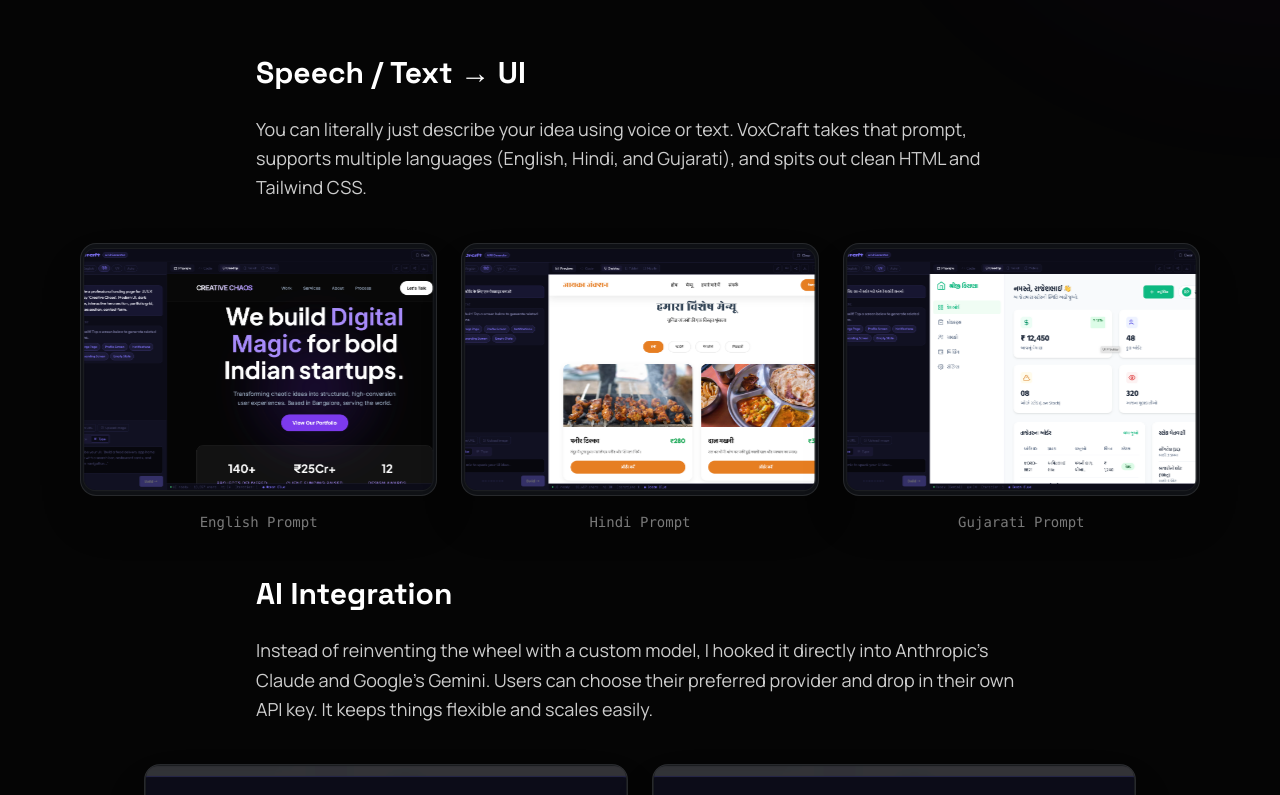
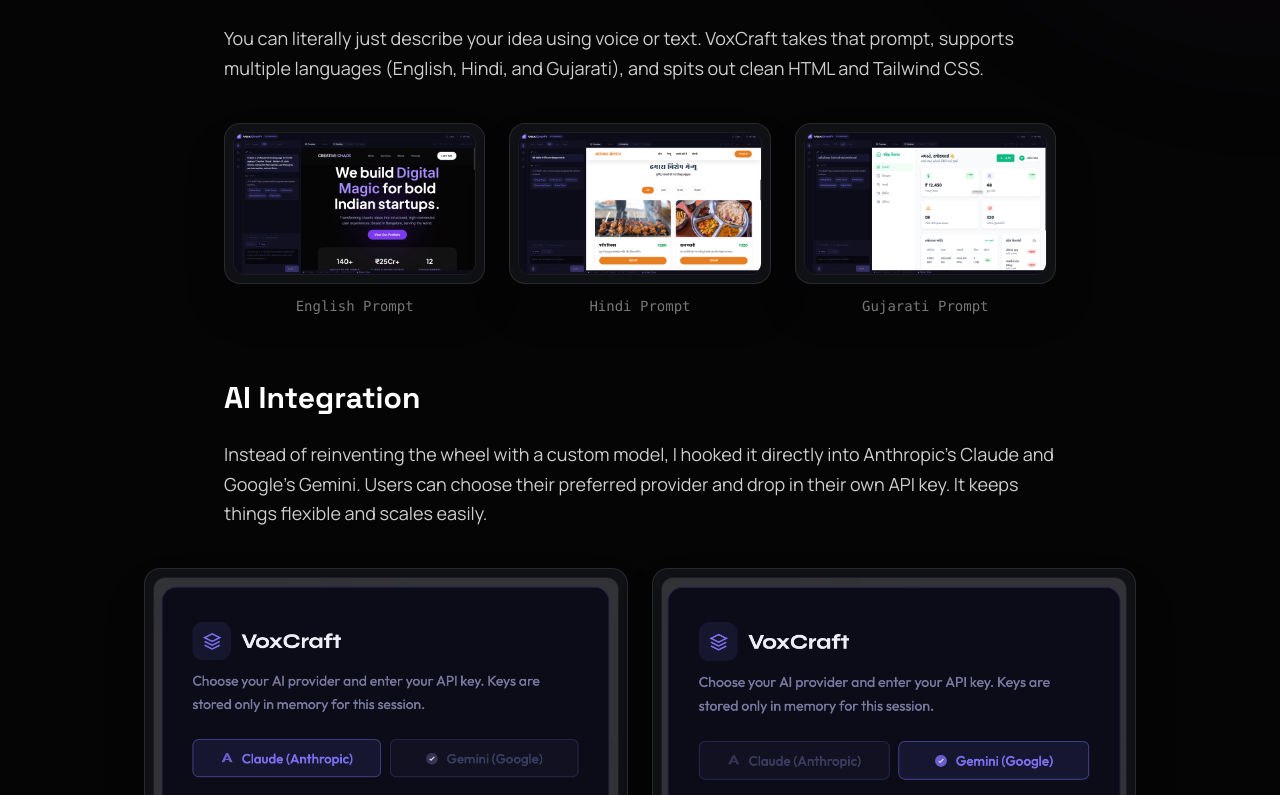
Before and after one commit to Niravlakhani2005/My-Portfolio, a Next.js app: page /voxcraft in a window 1280 px wide. Shown: the part 1125-1920 px from the top of the page. Built offline with nearby package versions, Linux system fonts and the light colour scheme.

Commit message:
refactor: simplify layout structure and replace image container component with static styling for VoxCraft case study

```diff
--- a/components/sections/VoxCraftCaseStudy.tsx
+++ b/components/sections/VoxCraftCaseStudy.tsx
@@ -31,23 +31,17 @@
     };
 
     return (
-        <div style={{ perspective: "1200px" }} className="w-full h-full">
+        <div style={{ perspective: "1200px" }} className="w-full">
             <motion.div
                 style={{ rotateX, rotateY, transformStyle: "preserve-3d" }}
                 onMouseMove={handleMouseMove}
                 onMouseLeave={handleMouseLeave}
-                className="relative w-full h-full rounded-2xl p-2 bg-[#0f1115] border border-white/10 shadow-2xl transition-colors hover:border-cyber-purple/30 group"
+                className="relative w-full rounded-2xl p-2 bg-[#0f1115] border border-white/10 shadow-2xl hover:border-cyber-purple/30 transition-colors duration-300 group"
             >
-                {/* Glow behind the image on hover */}
-                <div
-                    style={{ transform: "translateZ(-20px)" }}
-                    className="absolute inset-0 bg-cyber-purple/0 group-hover:bg-cyber-purple/20 blur-2xl transition-colors duration-500 rounded-full"
-                />
-
-                {/* Image layer popped out */}
-                <div style={{ transform: "translateZ(40px)" }} className="relative z-10 w-full h-full">
-                    <img src={src} alt={alt} className="w-full h-full object-cover rounded-xl border border-white/5" />
-                </div>
+                {/* Subtle purple glow ring on hover */}
+                <div className="absolute inset-0 rounded-2xl opacity-0 group-hover:opacity-100 transition-opacity duration-500 shadow-[inset_0_0_40px_rgba(168,85,247,0.08)]" />
+                {/* Image at its natural height — no crop, no stretch, no blur */}
+                <img src={src} alt={alt} className="w-full h-auto rounded-xl border border-white/5 block" />
             </motion.div>
         </div>
     );
@@ -60,14 +54,14 @@
     };
 
     return (
-        <article className="relative max-w-7xl mx-auto px-4 md:px-8 z-10">
+        <article className="relative max-w-4xl mx-auto px-4 md:px-8 z-10">
             {/* Background elements to match the site theme */}
             <div className="fixed top-0 left-0 w-[600px] h-[600px] bg-cyber-purple/10 rounded-full blur-[120px] pointer-events-none -translate-x-1/2 -translate-y-1/2 z-[-1]" />
             <div className="fixed bottom-0 right-0 w-[600px] h-[600px] bg-purple-500/5 rounded-full blur-[120px] pointer-events-none translate-x-1/2 translate-y-1/2 z-[-1]" />
             <div className="fixed inset-0 bg-[linear-gradient(to_right,#80808012_1px,transparent_1px),linear-gradient(to_bottom,#80808012_1px,transparent_1px)] bg-[size:24px_24px] pointer-events-none z-[-2]" />
 
             {/* Header / Hero */}
-            <header className="max-w-4xl mx-auto mb-20">
+            <header className="mb-20">
                 <Link href="/" className="inline-flex items-center text-white/50 hover:text-white mb-12 transition-colors group">
                     <ArrowLeft className="w-4 h-4 mr-2 group-hover:-translate-x-1 transition-transform" />
                     Back to Home
@@ -89,7 +83,7 @@
             </header>
 
             {/* Content Body */}
-            <div className="max-w-3xl mx-auto font-body space-y-20 text-white/80 text-lg leading-relaxed">
+            <div className="font-body space-y-16 text-white/80 text-lg leading-relaxed">
 
                 <motion.section initial="hidden" whileInView="visible" viewport={{ once: true, margin: "-100px" }} variants={fadeUp}>
                     <h2 className="text-3xl font-display font-bold text-white mb-6">The Idea</h2>
@@ -120,16 +114,16 @@
                         You can literally just describe your idea using voice or text. VoxCraft takes that prompt, supports multiple languages (English, Hindi, and Gujarati), and spits out clean HTML and Tailwind CSS.
                     </p>
 
-                    <div className="w-[100vw] relative left-1/2 -translate-x-1/2 max-w-6xl px-4 grid grid-cols-1 md:grid-cols-3 gap-10 md:gap-6 my-10">
-                        <div className="space-y-4">
+                    <div className="grid grid-cols-1 md:grid-cols-3 gap-6 my-10">
+                        <div className="space-y-3">
                             <TiltImage src="/English.png" alt="English UI generation" />
                             <p className="text-sm text-center text-white/50 font-mono">English Prompt</p>
                         </div>
-                        <div className="space-y-4">
+                        <div className="space-y-3">
                             <TiltImage src="/Hindi.png" alt="Hindi UI generation" />
                             <p className="text-sm text-center text-white/50 font-mono">Hindi Prompt</p>
                         </div>
-                        <div className="space-y-4">
+                        <div className="space-y-3">
                             <TiltImage src="/Gujarati.png" alt="Gujarati UI generation" />
                             <p className="text-sm text-center text-white/50 font-mono">Gujarati Prompt</p>
                         </div>
```
